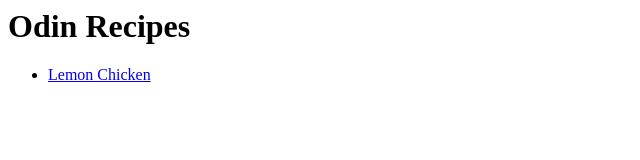
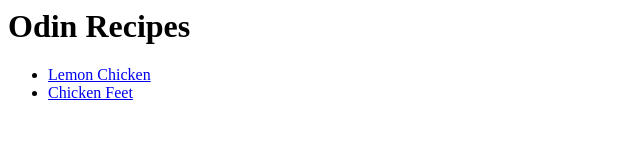
Before and after one commit to jacksonwu226/odin-recipes, a plain HTML site: page index.html in a window 1280 px wide. Shown: the whole page, without its empty margins (0-640 px from the left). Drawn offline with Linux system fonts and the light colour scheme.

Commit message:
added a link to chicken feet recipe in index.html

```diff
--- a/index.html
+++ b/index.html
@@ -8,6 +8,8 @@
     <h1>Odin Recipes</h1>
     <ul>
       <li><a href="./recipes/lemon-chicken.html">Lemon Chicken</a></li>
+      <li><a href="./recipes/chicken-feet.html">Chicken Feet</a></li>
+
     </ul>
   </body>
 </html>
```
